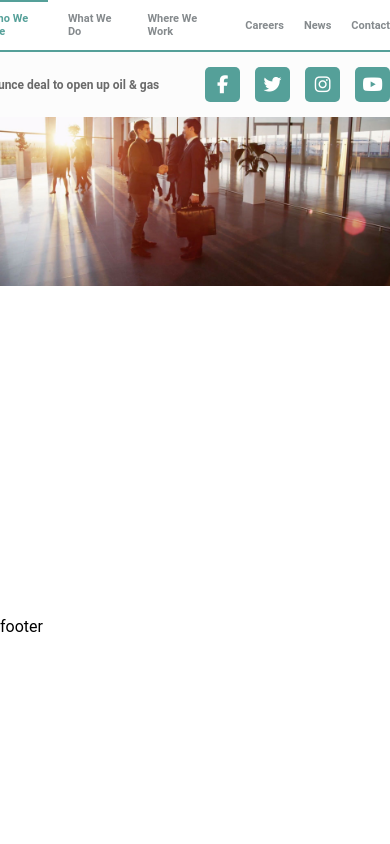
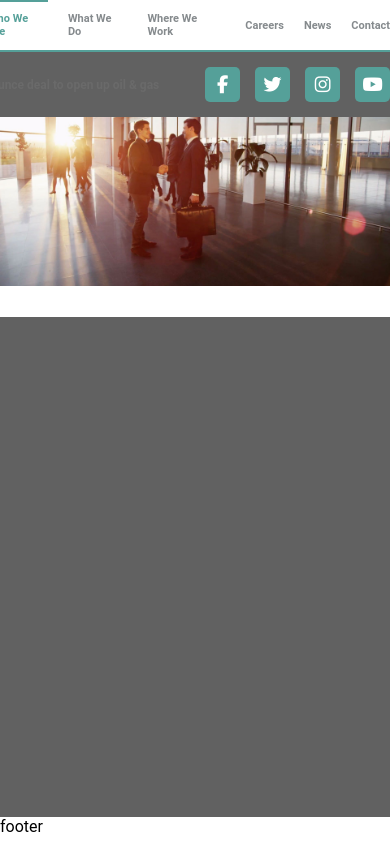
Before and after one commit to edaless/proj-html-vuejs, a Vue app: page / in a window 390 px wide. Built offline with nearby package versions, Linux system fonts and the light colour scheme.

Commit message:
jumbotron (b2) responsive

```diff
--- a/src/components/Main.vue
+++ b/src/components/Main.vue
@@ -40,6 +40,10 @@ export default {
         <div class="b2">
             <img src="../../public/img/video_law_home_preview.jpg" alt="">
         </div>
+
+        <div class="b3">
+
+        </div>
     </div>
 </template>
 
@@ -57,7 +61,8 @@ export default {
         color: var(--scritte-dark-grey);
         font-weight: 600;
         font-size: 12px;
-        background-color: #fcfcfc;
+        background-color: var(--sfondo-grey);
+
 
         .larghezza {
             display: flex;
@@ -88,9 +93,12 @@ export default {
 
     .b2 {
 
-        height: 500px;
+        height: 400px;
         overflow: hidden;
+        // display: flex;
+        // justify-content: center;
         // margin-top: -100px;
+        object-fit: cover;
 
         img {
             margin-top: -50px;
@@ -99,5 +107,37 @@ export default {
         }
     }
 
+    .b3 {
+        background-color: var(--sfondo-grey);
+        height: 500px;
+    }
+
+}
+
+
+
+
+@media screen and (max-width: 1154px) {
+    .cont {
+
+
+        .b2 {
+
+            height: 300px;
+        }
+    }
+
+}
+
+@media screen and (max-width: 874px) {
+    .cont {
+
+
+        .b2 {
+
+            height: 200px;
+        }
+    }
+
 }
 </style>
--- a/src/style.css
+++ b/src/style.css
@@ -15,6 +15,9 @@
   --scritte-grey: #858a8d;
   /* var(--scritte-dark-grey) */
   --scritte-dark-grey: #6a6a6a;
+  /* var(--sfondo-grey) */
+  --sfondo-grey: #616161;
+  /* --sfondo-grey: #f8f8f8; */
   /* var(--h-header) */
   --h-header: 50px;
 
```
